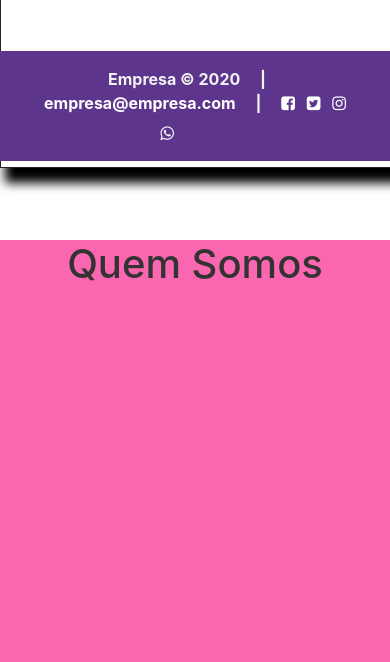
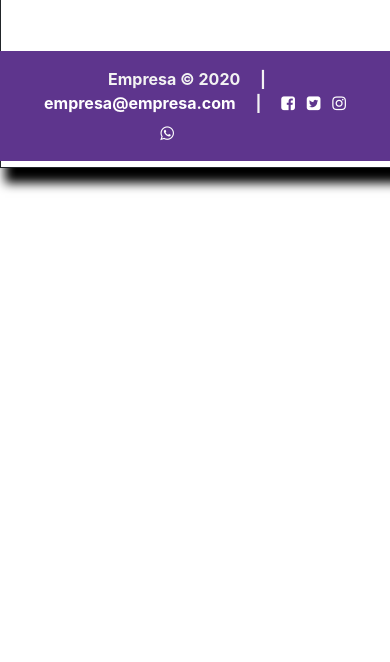
Before and after one commit to Bkenzo/web-cakes, a PHP site: page /index.php?p=empresa in a window 390 px wide; the page is wider, and only the part inside the window is pictured. Shown: the part 683-1345 px from the top of that part. After the commit the page ends 874 px from the top of that part, so only its background shows below. Run offline with PHP 8.4, Linux system fonts and the light colour scheme.

Commit message:
adicionando responsividade a empresa

```diff
--- a/empresa.php
+++ b/empresa.php
@@ -1,20 +1,13 @@
 <div class="container-fluid somos">
     <div class="row">
-        <div class="col text-center">
+        <div class="col-sm-6 col-12 text-center">
             <img src="bolo-branco.png" alt="">
             <p>Adipisicing id amet et ad id. Culpa voluptate laborum ut aliqua quis eiusmod do amet dolor ipsum est qui occaecat commodo. Do commodo irure labore Lorem consectetur veniam. Dolore cillum magna do ipsum enim eiusmod est labore et labore sint.</p>
             Excepteur fugiat id dolor excepteur officia. Incididunt labore non irure duis laboris velit do non. Nisi velit ad et consectetur magna nostrud ipsum irure.
         </div>
     </div>
 </div>
-
 <br>
 <br>
 <br>
-<div class="container-fluid spikes">
-    <div class="row">
-        <div class="col-12 text-center">
-            <h1>Quem Somos</h1>
-        </div>
-    </div>
-</div>
+<br>
```
